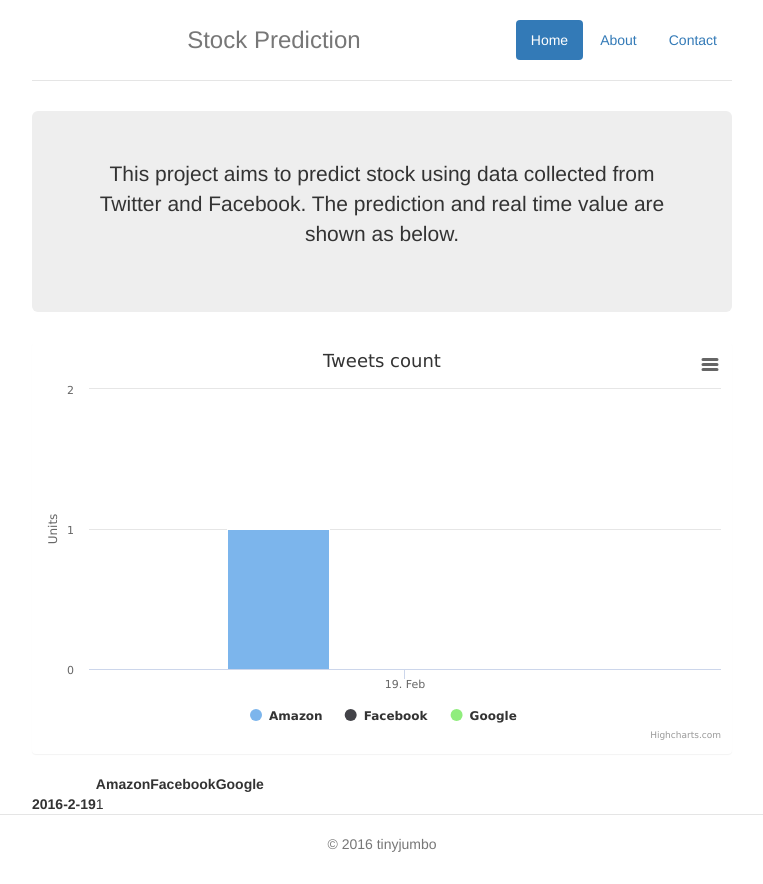
After one commit to tinyjumbo/stockweb, a Flask app: page /barchart in a window 1280 px wide. The commit adds this page. Shown: the whole page, without its empty margins (258-1021 px from the left). Run offline with Flask 2, Linux system fonts and the light colour scheme; a database or web service that is not in the repository returns one stand-in record (values such as "Sample title"); some libraries are stand-ins or nearby versions.

Commit message:
created a new page to read data from mongodb and display in form of bar chart

```diff
--- /dev/null
+++ b/FlaskApp/app/static/js/script_barchart.js
@@ -0,0 +1,28 @@
+/**
+ * Created by iris on 2/20/16.
+ */
+$(function () {
+    $('#container').highcharts({
+        data: {
+            table: 'datatable'
+        },
+        chart: {
+            type: 'column'
+        },
+        title: {
+            text: 'Tweets count'
+        },
+        yAxis: {
+            allowDecimals: false,
+            title: {
+                text: 'Units'
+            }
+        },
+        tooltip: {
+            formatter: function () {
+                return '<b>' + this.series.name + '</b><br/>' +
+                    this.point.y + ' ' + this.point.name.toLowerCase();
+            }
+        }
+    });
+});
--- /dev/null
+++ b/FlaskApp/app/templates/barchart.html
@@ -0,0 +1,54 @@
+{% extends "base.html" %}
+{% block extra_head %}
+<title>Realtime Stock chart</title>
+{% endblock extra_head %}
+{% block menu %}
+<div class="container">
+    <div class="header clearfix">
+        <nav>
+            <ul class="nav nav-pills pull-right">
+                <li role="presentation" class="active"><a href="#">Home</a></li>
+                <li role="presentation"><a href="#">About</a></li>
+                <li role="presentation"><a href="#">Contact</a></li>
+            </ul>
+        </nav>
+        <h3 class="text-muted">Stock Prediction</h3>
+    </div>
+</div>
+{% endblock menu %}
+
+{% block content %}
+<div class="container">
+    <div class="jumbotron">
+        <p>This project aims to predict stock using data collected from Twitter and Facebook. The prediction and real time value are shown as below.</p>
+    </div>
+    <div class="panel">
+
+        <div class="chart" id="container"></div>
+    </div>
+    <table id="datatable" >
+        <thead>
+        <tr>
+            <th></th>
+            <th>Amazon</th>
+            <th>Facebook</th>
+            <th>Google</th>
+        </tr>
+        </thead>
+        <tbody>
+
+        <tr>
+            <th>2016-2-19</th>
+            {% for item in info %}
+            <td>{{ item }}</td>
+            {% endfor %}
+        </tr>
+
+        </tbody>
+    </table>
+</div>
+{% endblock content %}
+
+{% block bottom_js %}
+<script src="../static/js/script_barchart.js" ></script>
+{% endblock bottom_js %}
--- a/FlaskApp/app/templates/base.html
+++ b/FlaskApp/app/templates/base.html
@@ -33,6 +33,7 @@
         <script src="https://ajax.googleapis.com/ajax/libs/jquery/1.12.0/jquery.min.js"></script>
         <script src="http://maxcdn.bootstrapcdn.com/bootstrap/3.3.6/js/bootstrap.min.js"></script>
         <script src="https://code.highcharts.com/stock/highstock.js"></script>
+        <script src="https://code.highcharts.com/modules/data.js"></script>
         <script src="https://code.highcharts.com/stock/modules/exporting.js"></script>
         {% block bottom_js %}
 
--- a/FlaskApp/app/views.py
+++ b/FlaskApp/app/views.py
@@ -5,6 +5,7 @@
 # dude these schema things should not be in the view.. this basically means
 # everytime when you refresh the page you have to reconnect the server??
 # I believe this should be in init file and the you shoudl find a way to maintain through model.
+from datetime import datetime, timedelta
 from flask import render_template, redirect, url_for, request
 from app.schema.tweets import Tweets_sche
 import pymongo
@@ -15,28 +16,50 @@
 # all routes should go here
 @app.route("/")
 def index():
+    return render_template('index.html')
 
-	#----DB INIT BEGIN---------------------------------------------
 
-	MONGO_HOST = 'localhost'
-	MONGO_PORT = 27017
+@app.route("/barchart")
+def bar():
+    #----DB INIT BEGIN---------------------------------------------
 
-	#Try to connect to MongoDB
-	try:
-		client = MongoClient(MONGO_HOST, MONGO_PORT)
-		db = client.tinyjumbo
-		tweet_collection = db.google
-		print "Sucees connect to DB"
+    MONGO_HOST = 'localhost'
+    MONGO_PORT = 27017
 
-	except ConnectionFailure:
-		LOGGER.error('Could not connect to MongoDB, aborting Flask app...')
-		sys.exit(-1)
+    #Try to connect to MongoDB
+    try:
+        client = MongoClient(MONGO_HOST, MONGO_PORT)
+        db = client.testdb
+        tweet_collection = db.mycollection
+        print "Successfully connect to DB ---"
+
+    except ConnectionFailure:
+        LOGGER.error('Could not connect to MongoDB, aborting Flask app...')
+        sys.exit(-1)
 	#----DB INIT END---------------------------------------------
 
 
-	#read from DB and store it to Tweets_sche object
-	db_read = tweet_collection.find_one()
-	tweet= Tweets_sche(db_read["time"],db_read["text"],db_read["hashtages"])
-
-
-	return render_template('index.html',info=tweet)
+    #read from DB and store it
+    print "start to get collections"
+    data_set = []
+    date_set = []
+    count_set = []
+    print "create an empty set"
+    now = datetime.now()
+    three_day_ago = now.today() - timedelta(days=3)
+    four_day_ago = now.today() - timedelta(days=4)
+    db_read = tweet_collection.find({'date': {'$gte': four_day_ago, '$lt': three_day_ago}}).sort([("company",pymongo.ASCENDING)])
+    db_read_num = tweet_collection.find({'date': {'$gte': four_day_ago, '$lt': three_day_ago}}).count()
+    #db_read = tweet_collection.find_one()
+    print db_read
+    print db_read_num
+    print "succeed to read"
+    for i in db_read:
+        count_set.append(i["count"])
+    '''
+    for data in db_read:
+        print "start to reformat data"
+        d = Tweets_counter(data["company"],data["count"],data["date"])
+        data_set.append(d)
+    '''
+    return render_template('barchart.html',info=count_set)
```
